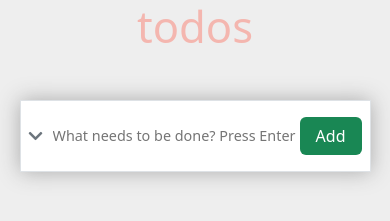
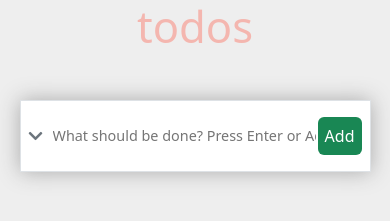
Before and after one commit to arman-ebrahimi/TodosApp, a React (Create React App) app: page / in a window 390 px wide. Shown: the top 221 px of the page. Built offline with nearby package versions, Linux system fonts and the light colour scheme.

Commit message:
improve responsiveness

```diff
--- a/src/App.css
+++ b/src/App.css
@@ -21,6 +21,9 @@
 }
 .todos .btn-arrow:hover span {
   color: #333 !important;
+}
+.todos .add-btn {
+  padding: 0 15px;
 }
 .todos ul {
   list-style-type: none;
@@ -147,6 +150,9 @@
   .todos {
     width: 90%;
   }
+  .todos .add-btn {
+    padding: 0 7px;
+  }
 }
 
 /*# sourceMappingURL=App.css.map */
--- a/src/App.sass
+++ b/src/App.sass
@@ -21,6 +21,8 @@
     outline: 0
   .btn-arrow:hover span
     color: #333 !important
+  .add-btn
+    padding: 0 15px
   ul
     list-style-type: none
     span.active
@@ -103,3 +105,5 @@
 @media screen and (max-width: 488px)
   .todos
     width: 90%
+    .add-btn
+      padding: 0 7px
--- a/src/Components/todos.js
+++ b/src/Components/todos.js
@@ -57,8 +57,8 @@ export const Todos = () => {
             <div className="d-flex">
                 <button onClick={selectAllItems} title="select all items" className="bg-white border-0 px-2 text-secondary btn-arrow"><span className="fa fa-chevron-down"></span></button>
                 <input onChange={(e) => setNewTodo(e.target.value)} type="text" value={newTodo} autoFocus
-                       placeholder="What needs to be done? Press Enter or Add" className="flex-grow-1 py-4 border-0" onKeyUp={addTodo} />
-                <button className="bg-success border-0 text-white rounded my-3 me-2 px-3" onClick={addTodo}>Add</button>
+                       placeholder="What should be done? Press Enter or Add" className="flex-grow-1 py-4 border-0" onKeyUp={addTodo} />
+                <button className="bg-success border-0 text-white rounded my-3 me-2 add-btn" onClick={addTodo}>Add</button>
             </div>
             {allTodos.length > 0 &&
                 <>
```
Also changed, not shown: 1 other file (tests, documents, lock files or other folders).
